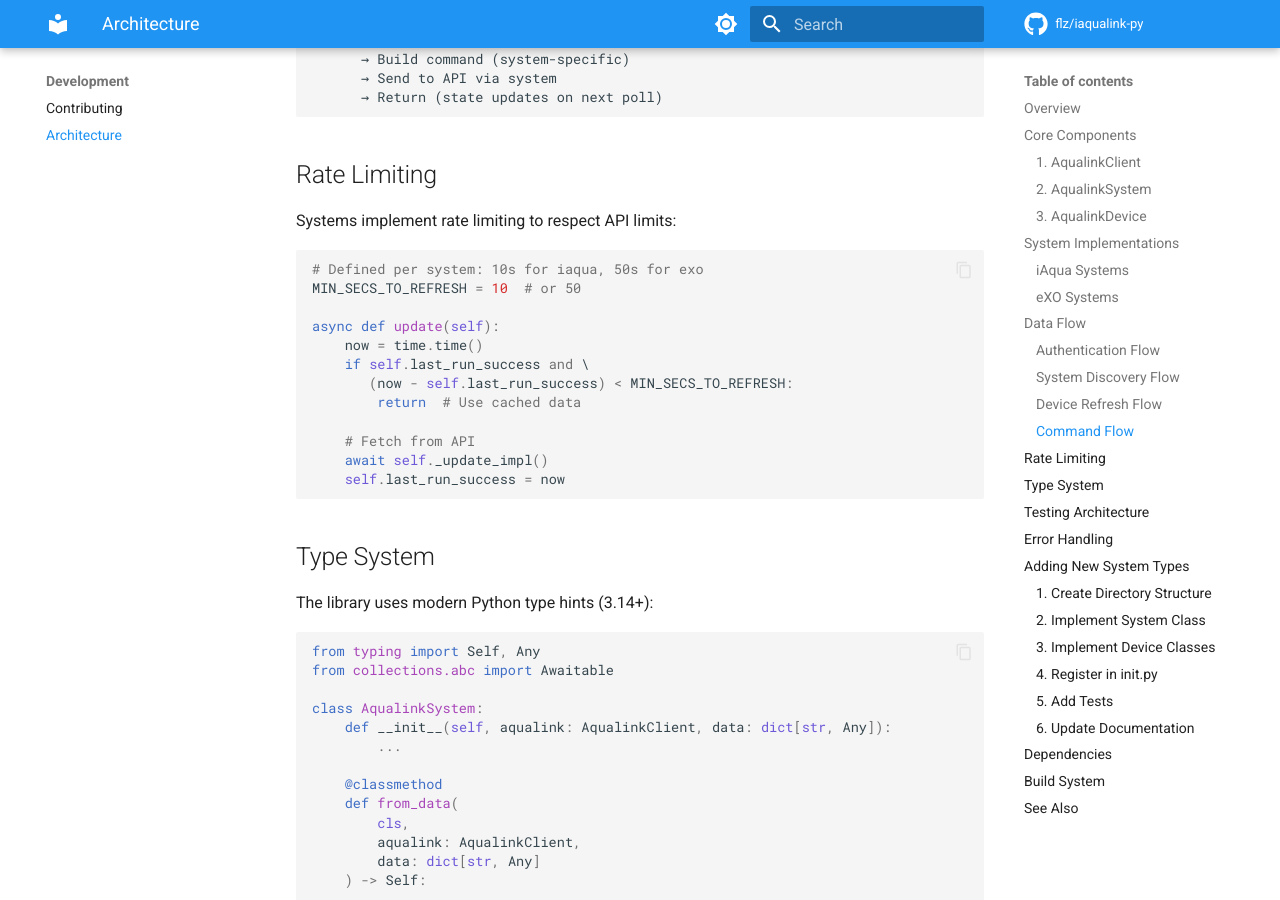
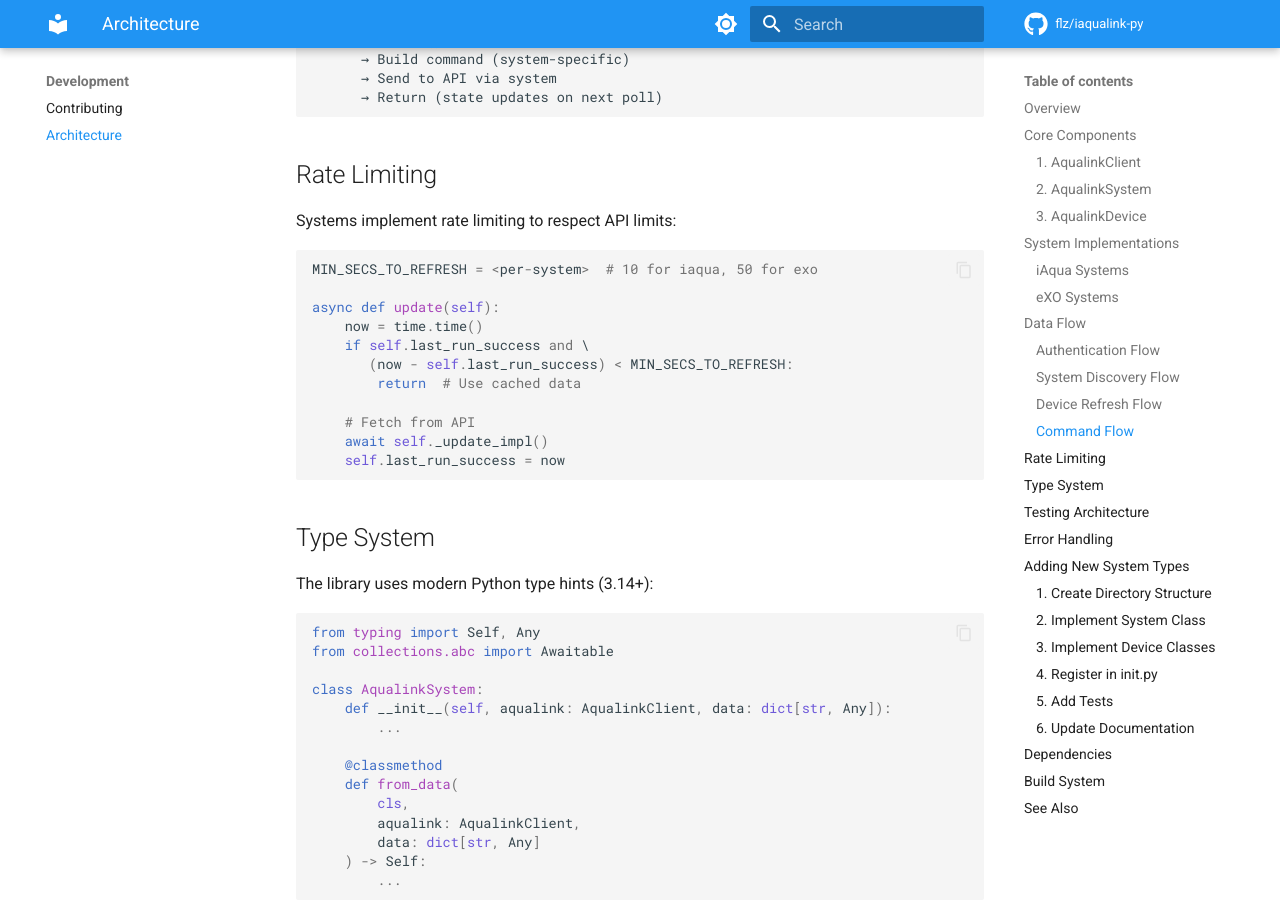
Before and after one commit to flz/iaqualink-py, an MkDocs documentation site: the page built from docs/development/architecture.md, in a window 1280 px wide and 900 px high, scrolled down 3023 px. Built offline with MkDocs 1.6.1 and Material for MkDocs 9.7.7, drawn with Linux system fonts in a browser that asks for light colours; comment, search, counter and statistics services are not loaded.

Commit message:
docs: clarify MIN_SECS_TO_REFRESH placeholder in architecture.md

````diff
--- a/docs/development/architecture.md
+++ b/docs/development/architecture.md
@@ -165,8 +165,7 @@ device.turn_on()
 Systems implement rate limiting to respect API limits:
 
 ```python
-# Defined per system: 10s for iaqua, 50s for exo
-MIN_SECS_TO_REFRESH = 10  # or 50
+MIN_SECS_TO_REFRESH = <per-system>  # 10 for iaqua, 50 for exo
 
 async def update(self):
     now = time.time()
````
